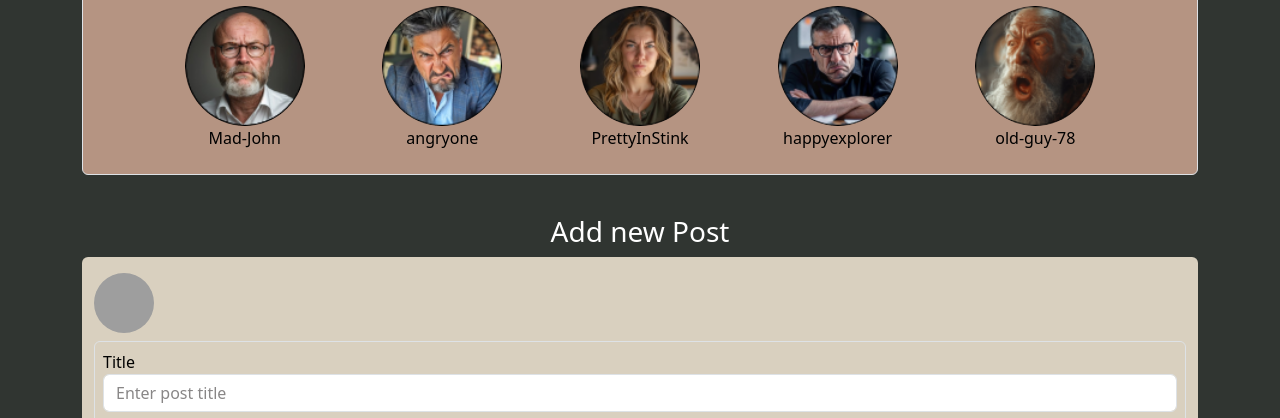
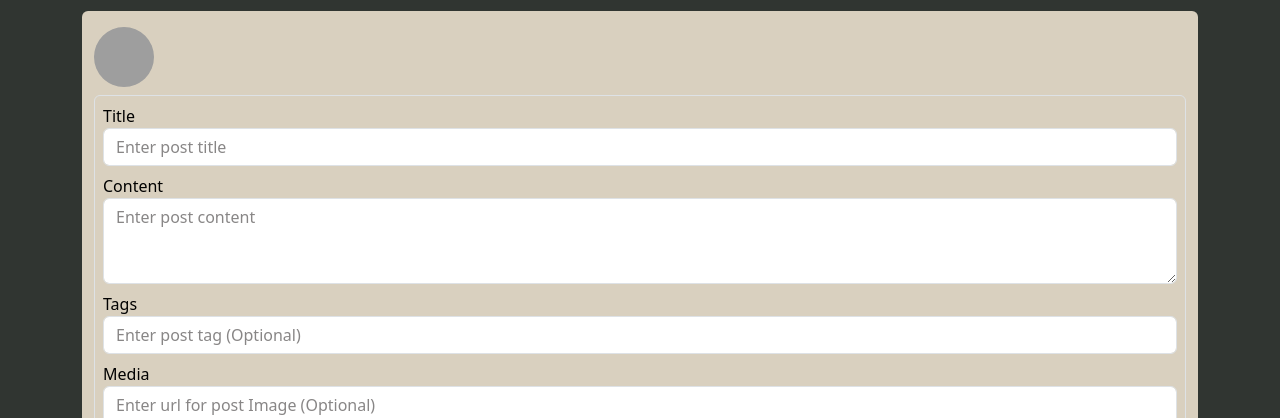
Before and after one commit to StianL82/JavaScript-2-CA, a website with bundled scripts: page feed/index.html in a window 1280 px wide. Shown: the part 682-1100 px from the top of the page. Built offline with nearby package versions, Linux system fonts and the light colour scheme; no server answers; grey boxes are pictures that could not be loaded.

```diff
--- a/feed/index.html
+++ b/feed/index.html
@@ -70,53 +70,7 @@
       </div>
       <div class="container p-4">
         <div class="row d-flex justify-content-center">
-          <div class="container border mb-4 bg-info2 rounded-2">
-            <div class="row">
-              <h2 class="text-center text-dark my-3">Latest Posters</h2>
-              <div class="row mx-auto justify-content-center">
-                <div class="col-3 col-md-2 m-2 text-center">
-                  <img
-                    src="../images/latest_post_1.png"
-                    class="profile-picture img-fluid"
-                    alt="User profile image 1"
-                  />
-                  <p class="profile-name text-black">Mad-John</p>
-                </div>
-                <div class="col-3 col-md-2 m-2 text-center">
-                  <img
-                    src="../images/latest_post_2.png"
-                    class="profile-picture img-fluid"
-                    alt="User profile image 2"
-                  />
-                  <p class="profile-name text-black">angryone</p>
-                </div>
-                <div class="col-3 col-md-2 m-2 text-center">
-                  <img
-                    src="../images/latest_post_3.png"
-                    class="profile-picture img-fluid"
-                    alt="User profile image 3"
-                  />
-                  <p class="profile-name text-black">PrettyInStink</p>
-                </div>
-                <div class="col-3 col-md-2 m-2 text-center">
-                  <img
-                    src="../images/latest_post_10.png"
-                    class="profile-picture img-fluid"
-                    alt="User profile image 4"
-                  />
-                  <p class="profile-name text-black">happyexplorer</p>
-                </div>
-                <div class="col-3 col-md-2 m-2 text-center">
-                  <img
-                    src="../images/latest_post_5.png"
-                    class="profile-picture img-fluid"
-                    alt="User profile image 5"
-                  />
-                  <p class="profile-name text-black">old-guy-78</p>
-                </div>
-              </div>
-            </div>
-          </div>
+          <div class="divider border mb-4"></div>
 
           <h3 class="text-white text-center mt-3">Add new Post</h3>
           <div class="container">
--- a/src/scss/index.scss
+++ b/src/scss/index.scss
@@ -216,7 +216,11 @@
 
 .author-name{
   font-weight: bold;
-  transition: transform 0.3s, filter 0.3s;
+  white-space: nowrap;
+  overflow: hidden;
+  text-overflow: ellipsis;
+  max-width: 100%;
+  display: block;
 }
 
 /*---------- Loader/Spinner ----------*/
```
Also changed, not shown: dist/css/index.css, 1 other file.
